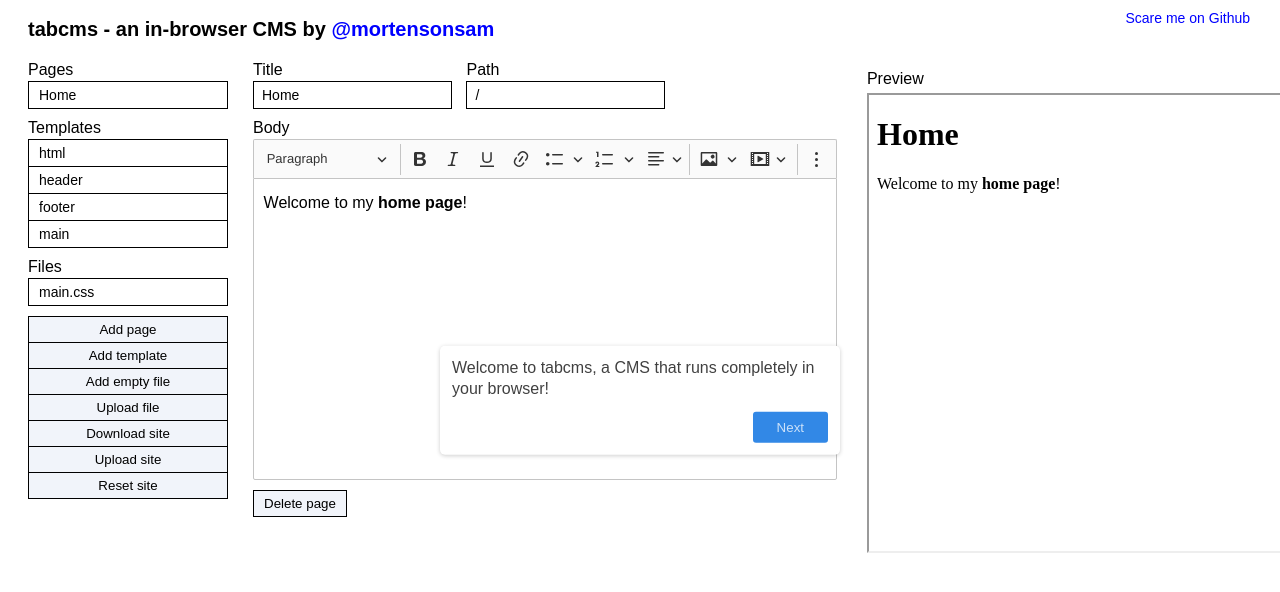
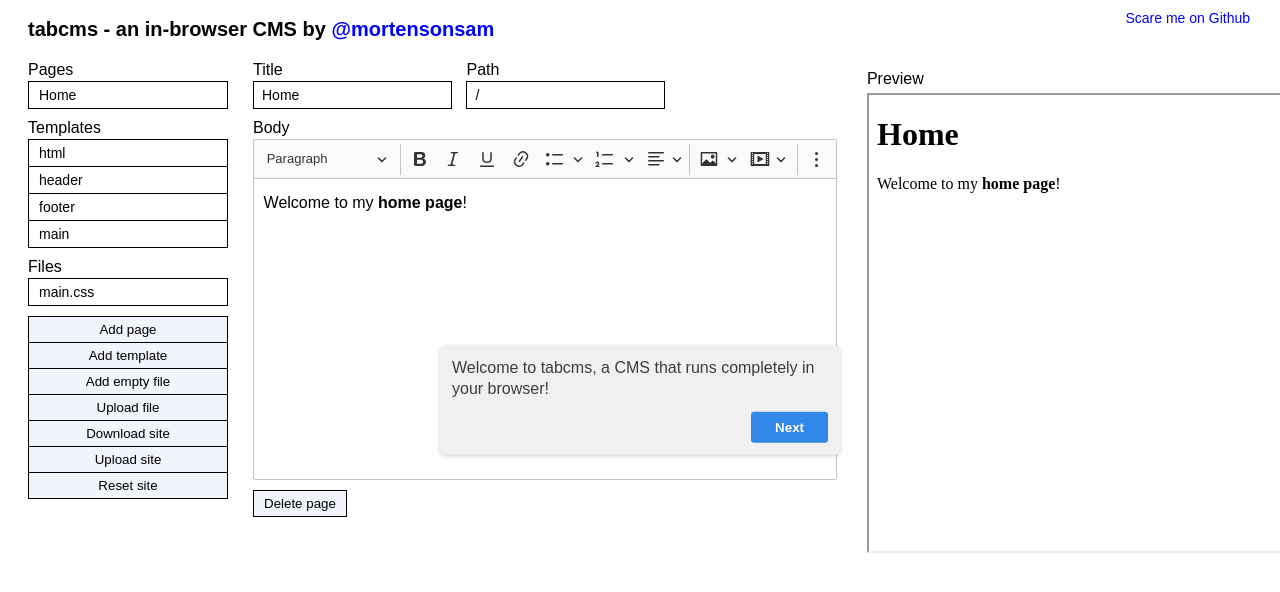
Before and after one commit to mortenson/tabcms, a website: page index.html in a window 1280 px wide. Shown: the top 592 px of the page. Drawn offline with Linux system fonts and the light colour scheme.

Commit message:
Update shepherd styles for accessibility.

```diff
--- a/main.css
+++ b/main.css
@@ -197,3 +197,13 @@ body {
 #github-link:hover {
   text-decoration: underline;
 }
+
+.shepherd-arrow:before,
+.shepherd-element {
+  background: #f0f0f0;
+}
+
+.shepherd-button {
+  font-weight: bold;
+  color: white;
+}
```
